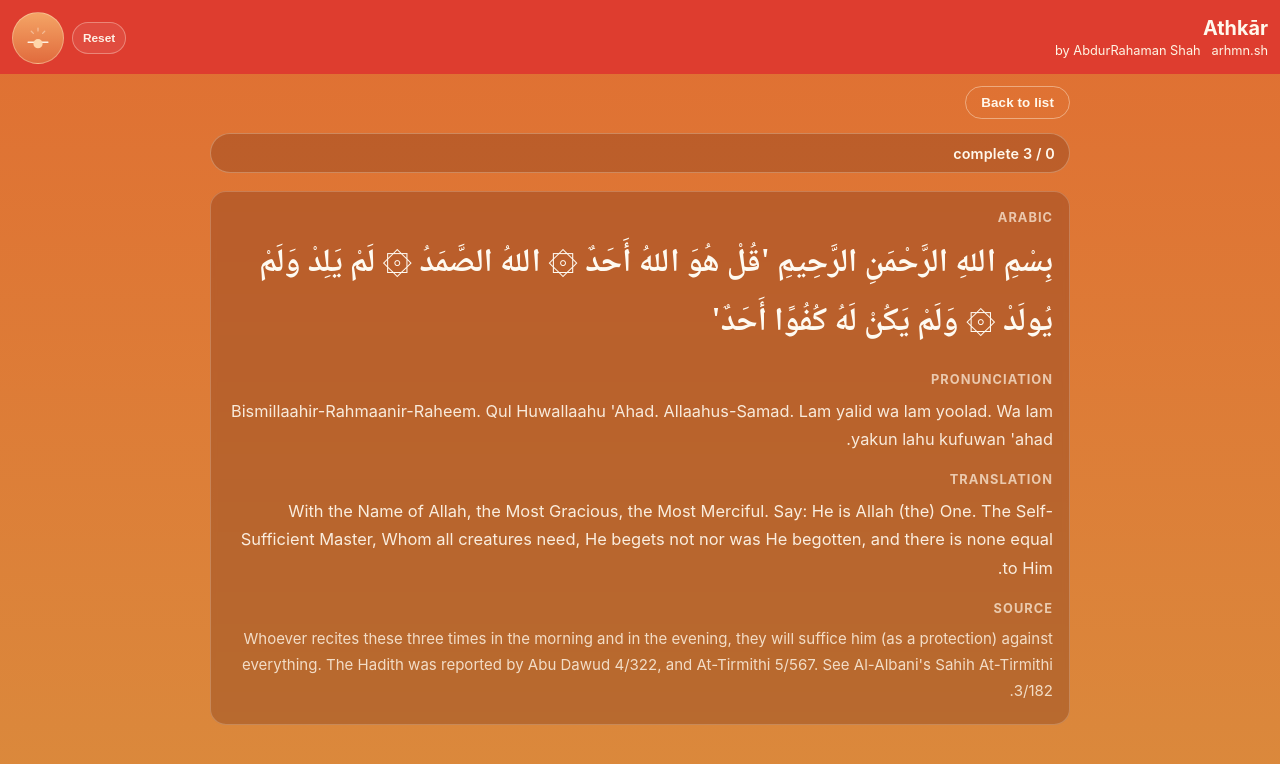
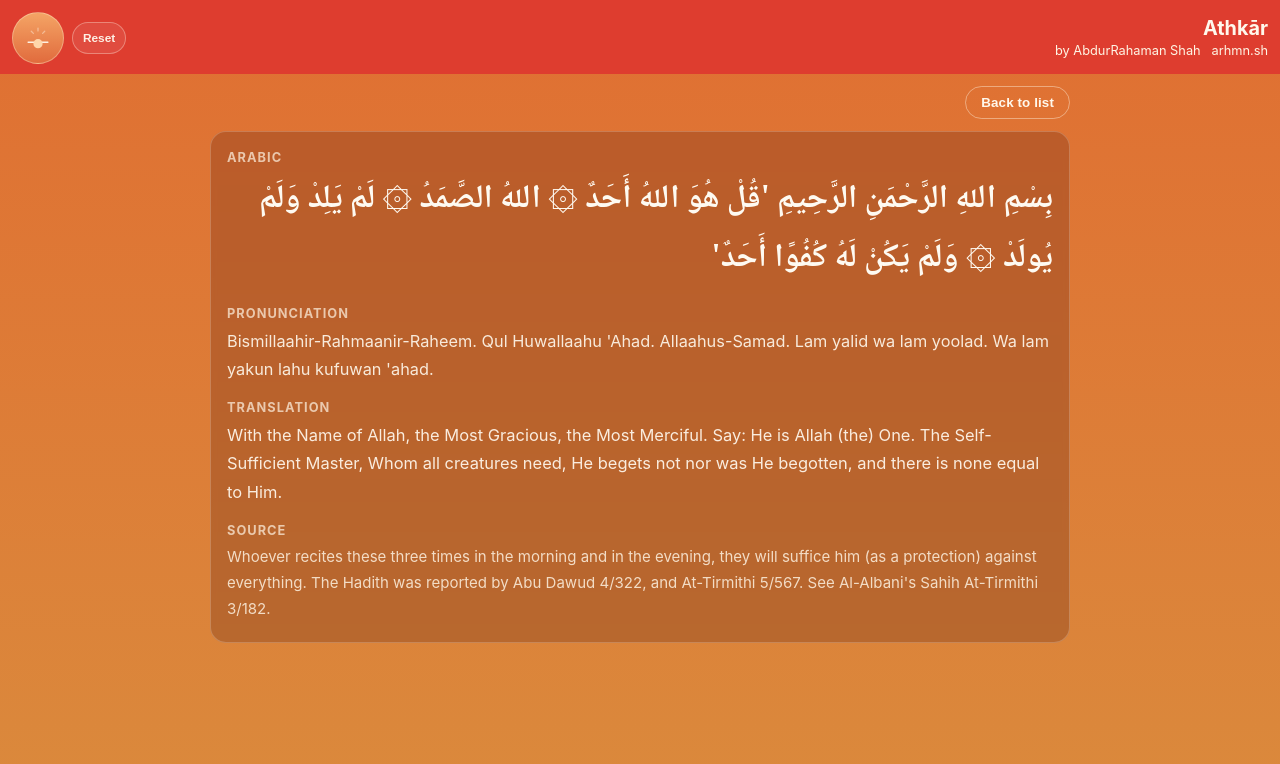
Before and after one commit to arhmnsh/athkar-web, a Vue app: page /athkar/1 in a window 1280 px wide. Shown: the top 764 px of the page. Built offline with nearby package versions, Linux system fonts and the light colour scheme.

Commit message:
refactor: simplify details header and improve details typography alignment

```diff
--- a/src/styles/base.css
+++ b/src/styles/base.css
@@ -355,30 +355,7 @@ main {
   font-weight: 600;
   letter-spacing: 0.01em;
   color: var(--text-strong);
-}
-
-.details-progress {
-  margin-top: 14px;
-  margin-bottom: 18px;
-  position: relative;
-  border: 1px solid rgba(255, 247, 230, 0.28);
-  border-radius: 999px;
-  overflow: hidden;
-  min-height: 40px;
-  display: flex;
-  align-items: center;
-  padding: 0 14px;
-  background: rgba(63, 20, 10, 0.22);
-  font-size: 0.9rem;
-  font-weight: 600;
-  letter-spacing: 0.01em;
-}
-
-.details-progress-fill {
-  position: absolute;
-  inset: 0 0 0 auto;
-  background: rgba(255, 255, 255, 0.26);
-  transition: width 280ms ease;
+  margin-bottom: 12px;
 }
 
 .confetti-overlay {
@@ -400,21 +377,18 @@ main {
   animation: confetti-fall var(--duration) linear var(--delay) forwards;
 }
 
-.details-progress span {
-  position: relative;
-  z-index: 2;
-}
-
 .details-card {
   border: 1px solid rgba(255, 247, 230, 0.22);
   border-radius: 16px;
   padding: 18px 16px 8px;
   background: rgba(95, 33, 20, 0.28);
   backdrop-filter: blur(3px);
+  direction: ltr;
+  text-align: left;
 }
 
 .details-section {
-  margin-bottom: 18px;
+  margin-bottom: 16px;
 }
 
 .details-section.source {
@@ -422,12 +396,13 @@ main {
 }
 
 .details-label {
-  margin: 0 0 10px;
+  margin: 0 0 6px;
   font-size: 0.8rem;
   text-transform: uppercase;
   letter-spacing: 0.08em;
   color: rgba(255, 245, 229, 0.7);
   font-weight: 700;
+  text-align: left;
 }
 
 .latin-block,
@@ -436,12 +411,15 @@ main {
   margin: 0;
   line-height: 1.74;
   color: rgba(255, 249, 238, 0.92);
+  text-align: left;
+  direction: ltr;
 }
 
 .arabic-block {
   text-align: right;
   margin: 0;
   font-family: "Geeza Pro", "Noto Naskh Arabic", "Amiri", serif;
+  direction: rtl;
   font-size: clamp(1.36rem, 2.8vw, 2.04rem);
   font-weight: 600;
   line-height: 1.82;
--- a/src/views/AthkarDetailsView.vue
+++ b/src/views/AthkarDetailsView.vue
@@ -4,7 +4,6 @@ import { useRoute, useRouter } from 'vue-router';
 
 import { athkarData } from '../data/athkarData';
 import { currentMode, resolveAthkarByMode } from '../data/modeStore';
-import { getProgress, getReadCount, progressVersion } from '../data/progressStore';
 
 const route = useRoute();
 const router = useRouter();
@@ -18,32 +17,12 @@ const athkar = computed(() => {
   return resolveAthkarByMode(matched, currentMode.value);
 });
 
-const currentCount = computed(() => {
-  progressVersion.value;
-  if (!athkar.value) {
-    return 0;
-  }
-  return getReadCount(athkar.value.id, currentMode.value);
-});
-
-const progress = computed(() => {
-  progressVersion.value;
-  if (!athkar.value) {
-    return 0;
-  }
-  return getProgress(athkar.value.id, athkar.value.read_count, currentMode.value);
-});
 </script>
 
 <template>
   <section v-if="athkar" class="details-wrap">
     <div class="details-shell">
       <button class="back-btn" type="button" @click="router.push('/')">Back to list</button>
-
-      <div class="details-progress">
-        <div class="details-progress-fill" :style="{ width: `${progress}%` }" />
-        <span>{{ currentCount }} / {{ athkar.read_count }} complete</span>
-      </div>
 
       <article class="details-card">
         <section class="details-section">
```
